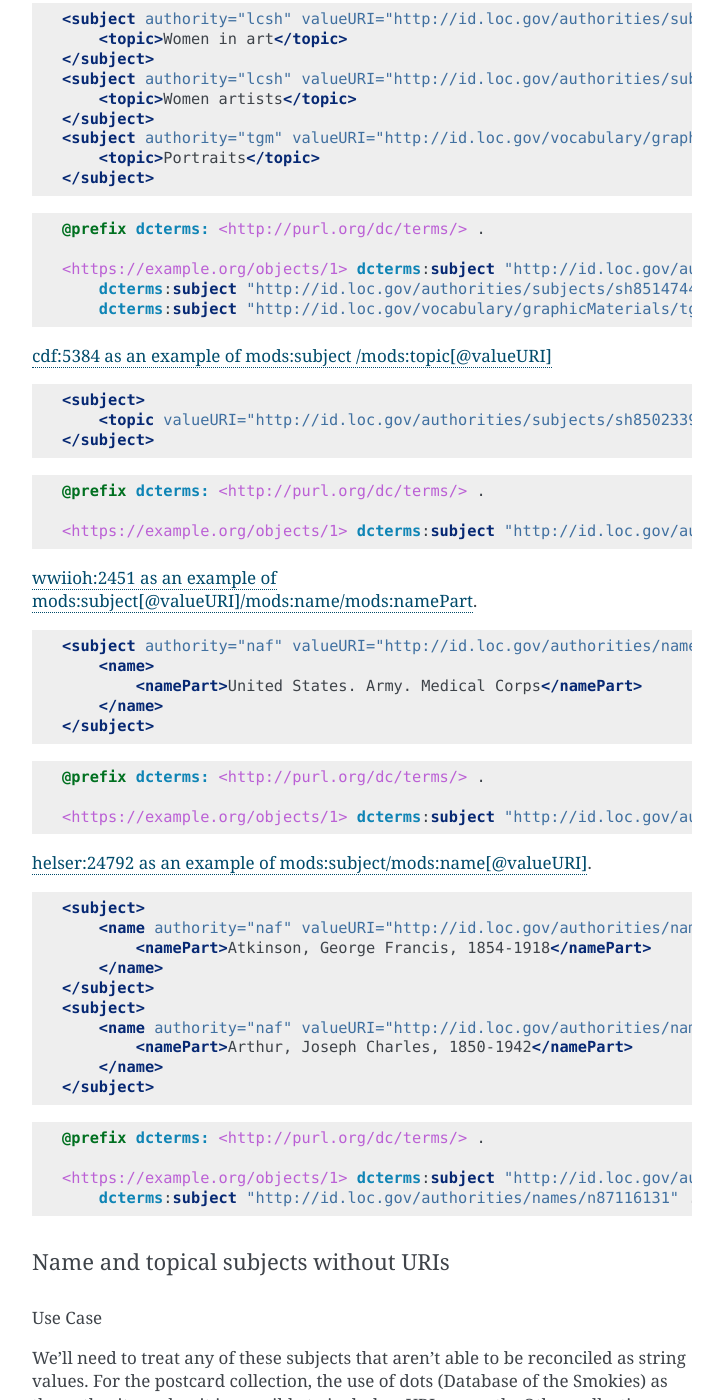
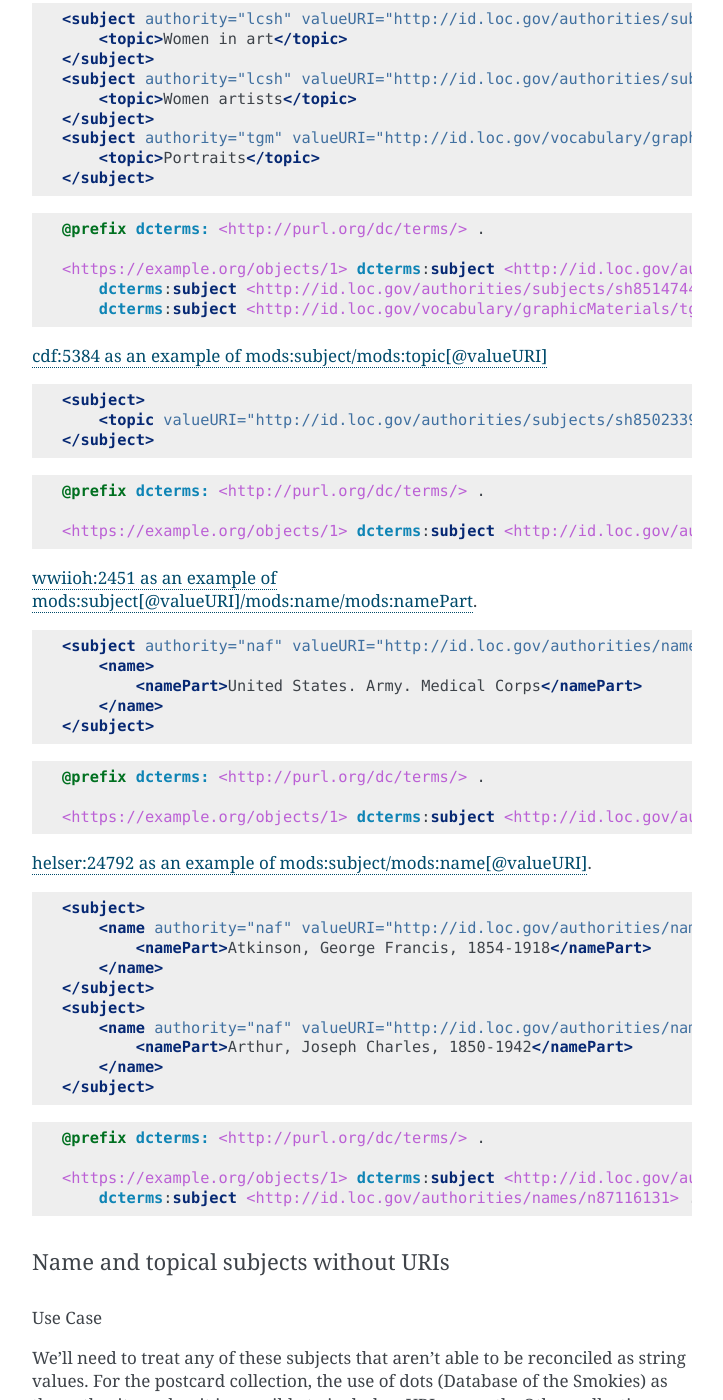
Before and after one commit to UTKcataloging/mods_to_rdf, a Sphinx documentation site: the page built from docs/source/contents/4_draft_mapping.rst, in a window 1280 px wide and 1400 px high, scrolled down 39643 px. Shown: the whole window, without its empty margins (388-1111 px from the left). Built offline with Sphinx 7.4.7, drawn with Linux system fonts in a browser that asks for light colours; formulas are drawn with MathJax 3; some of the changed text lies outside the part shown.

Commit message:
Replace quotes with carrots for URIs and fix other syntax issues.

```diff
--- a/docs/source/contents/4_draft_mapping.rst
+++ b/docs/source/contents/4_draft_mapping.rst
@@ -1875,12 +1875,11 @@ of the distinct Xpaths are given below:
 
     @prefix dcterms: <http://purl.org/dc/terms/> .
 
-    <https://example.org/objects/1> dcterms:subject "http://id.loc.gov/authorities/subjects/sh85147554" ;
-        dcterms:subject "http://id.loc.gov/authorities/subjects/sh85147447" ;
-        dcterms:subject "http://id.loc.gov/vocabulary/graphicMaterials/tgm008085" .
-
-`cdf:5384 as an example of mods:subject
-/mods:topic[@valueURI] <https://digital.lib.utk.edu/collections/islandora/object/cdf%3A5384/datastream/MODS/view>`_
+    <https://example.org/objects/1> dcterms:subject <http://id.loc.gov/authorities/subjects/sh85147554> ;
+        dcterms:subject <http://id.loc.gov/authorities/subjects/sh85147447> ;
+        dcterms:subject <http://id.loc.gov/vocabulary/graphicMaterials/tgm008085> .
+
+`cdf:5384 as an example of mods:subject/mods:topic[@valueURI] <https://digital.lib.utk.edu/collections/islandora/object/cdf%3A5384/datastream/MODS/view>`_
 
 .. code-block:: xml
 
@@ -1892,7 +1891,7 @@ of the distinct Xpaths are given below:
 
     @prefix dcterms: <http://purl.org/dc/terms/> .
 
-    <https://example.org/objects/1> dcterms:subject "http://id.loc.gov/authorities/subjects/sh85023396" .
+    <https://example.org/objects/1> dcterms:subject <http://id.loc.gov/authorities/subjects/sh85023396> .
 
 `wwiioh:2451 as an example of mods:subject[@valueURI]/mods:name/mods:namePart <https://digital.lib.utk.edu/collections/islandora/object/wwiioh%3A2451/datastream/MODS/view>`_.
 
@@ -1908,7 +1907,7 @@ of the distinct Xpaths are given below:
 
     @prefix dcterms: <http://purl.org/dc/terms/> .
 
-    <https://example.org/objects/1> dcterms:subject "http://id.loc.gov/authorities/names/n85185770" .
+    <https://example.org/objects/1> dcterms:subject <http://id.loc.gov/authorities/names/n85185770> .
 
 `helser:24792 as an example of mods:subject/mods:name[@valueURI] <https://digital.lib.utk.edu/collections/islandora/object/hesler%3A24792/datastream/MODS/view>`_.
 
@@ -1929,8 +1928,8 @@ of the distinct Xpaths are given below:
 
     @prefix dcterms: <http://purl.org/dc/terms/> .
 
-    <https://example.org/objects/1> dcterms:subject "http://id.loc.gov/authorities/names/n88144876" ;
-        dcterms:subject "http://id.loc.gov/authorities/names/n87116131" .
+    <https://example.org/objects/1> dcterms:subject <http://id.loc.gov/authorities/names/n88144876> ;
+        dcterms:subject <http://id.loc.gov/authorities/names/n87116131> .
 
 Name and topical subjects without URIs
 --------------------------------------
@@ -2413,7 +2412,7 @@ ambiguous, but doesn't state anything that is clearly untrue.
 
     @prefix dcterms: <http://purl.org/dc/terms/> .
 
-    <https://example.org/objects/1> dcterms:subject "Whaley, Aunt Lydia"
+    <https://example.org/objects/1> dcterms:subject "Whaley, Aunt Lydia" .
 
 genre
 =====
```
Also changed, not shown: other parts of docs/source/contents/4_draft_mapping.rst (+3 -3 lines).
